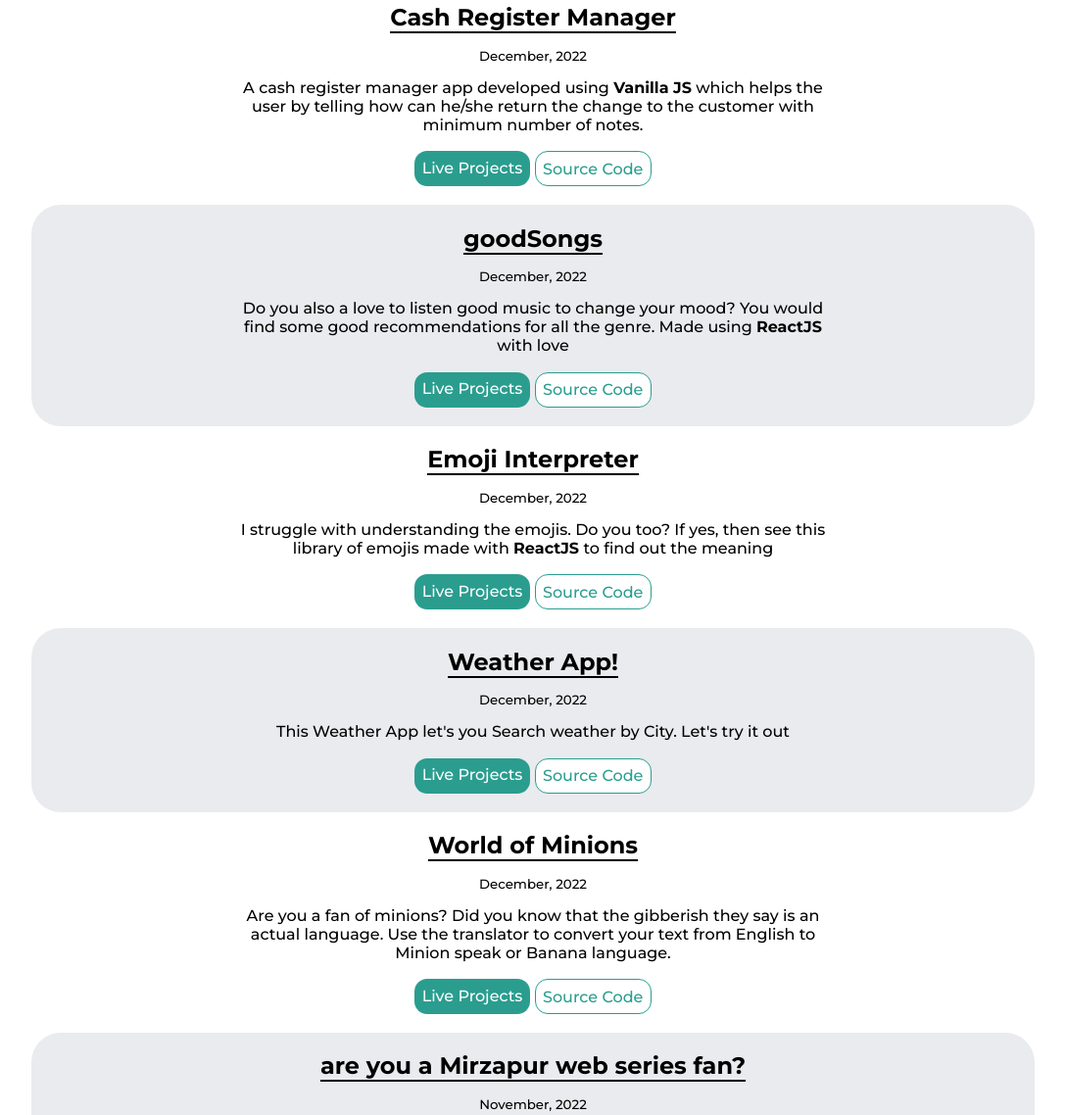
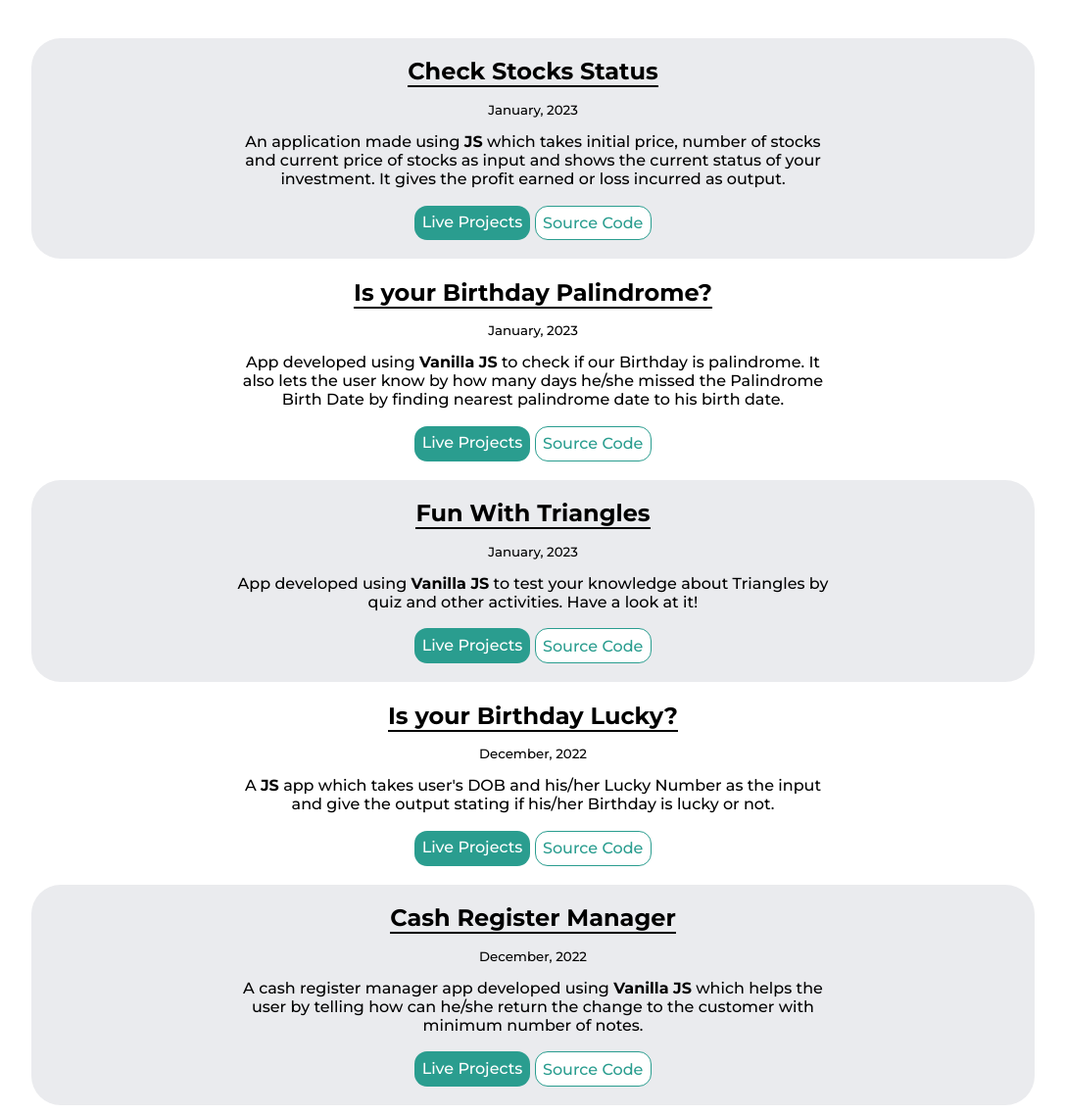
Before and after one commit to Adarsh-Raghuwanshi/Portfolio, a plain HTML site: page projects.html in a window 1280 px wide. Shown: the part 523-1661 px from the top of the page at 98% size, without its empty margins (96-1183 px from the left). Drawn offline with Linux system fonts and the light colour scheme.

Commit message:
add more pojects

```diff
--- a/projects.html
+++ b/projects.html
@@ -20,7 +20,47 @@
         <h1 class="heading">Checkout<span> My Projects</span></h1>
     </header>
 
+    <section class="off-white">
+        <h1>Check Stocks Status</h1>
+        <small>January, 2023</small>
+        <p>An application made using <b>JS</b> which takes initial price, number of stocks and current
+            price of stocks as input and shows the current status of your investment. It gives the profit earned or loss incurred as output.</p>
+        <div>
+            <a href="https://investment-status.netlify.app/" target="_blank" class="project-btn">Live Projects</a>
+            <a href="https://github.com/Adarsh-Raghuwanshi/profit-loss" target="_blank" class="white-btn project-btn">Source Code</a>
+        </div>
+    </section>
     <section>
+        <h1>Is your Birthday Palindrome?</h1>
+        <small>January, 2023</small>
+        <p>App developed using <b>Vanilla JS</b> to check if our Birthday is palindrome. It also lets the user
+            know by how many days he/she missed the Palindrome Birth Date by finding nearest palindrome date to his birth date.</p>
+        <div>
+            <a href="https://checkpalindromedob.netlify.app/" target="_blank" class="project-btn">Live Projects</a>
+            <a href="https://github.com/Adarsh-Raghuwanshi/Birthday-Palindrome" target="_blank" class="white-btn project-btn">Source Code</a>
+        </div>
+    </section>
+    <section  class="off-white">
+        <h1>Fun With Triangles</h1>
+        <small>January, 2023</small>
+        <p>App developed using <b>Vanilla JS</b> to test your knowledge about
+            Triangles by quiz and other activities. Have a look at it!</p>
+        <div>
+            <a href="https://trianglesworld.netlify.app/" target="_blank" class="project-btn">Live Projects</a>
+            <a href="https://github.com/Adarsh-Raghuwanshi/funWithTriangles" target="_blank" class="white-btn project-btn">Source Code</a>
+        </div>
+    </section>
+    <section>
+        <h1>Is your Birthday Lucky?</h1>
+        <small>December, 2022</small>
+        <p>A <b>JS</b> app which takes user's DOB and his/her Lucky Number as the input and
+            give the output stating if his/her Birthday is lucky or not.</p>
+        <div>
+            <a href="https://dobluck.netlify.app/" target="_blank" class="project-btn">Live Projects</a>
+            <a href="https://github.com/Adarsh-Raghuwanshi/birthdayLucky" target="_blank" class="white-btn project-btn">Source Code</a>
+        </div>
+    </section>
+    <section class="off-white">
         <h1>Cash Register Manager</h1>
         <small>December, 2022</small>
         <p>A cash register manager app developed using <b>Vanilla JS</b> which helps the user by telling
@@ -30,7 +70,7 @@
             <a href="https://github.com/Adarsh-Raghuwanshi/Cash-Register" target="_blank" class="white-btn project-btn">Source Code</a>
         </div>
     </section>
-    <section class="off-white">
+    <section>
         <h1>goodSongs</h1>
         <small>December, 2022</small>
         <p>Do you also a love to listen good music to change your mood?
@@ -40,7 +80,7 @@
             <a href="https://github.com/Adarsh-Raghuwanshi/goodSongs" target="_blank" class="white-btn project-btn">Source Code</a>
         </div>
     </section>
-    <section>
+    <section class="off-white">
         <h1>Emoji Interpreter</h1>
         <small>December, 2022</small>
         <p>I struggle with understanding the emojis. Do you too? If yes, then see this
@@ -50,13 +90,22 @@
             <a href="https://github.com/Adarsh-Raghuwanshi/Emojinary" target="_blank" class="white-btn project-btn">Source Code</a>
         </div>
     </section>
-    <section class="off-white">
+    <section>
         <h1>Weather App!</h1>
         <small>December, 2022</small>
         <p>This Weather App let's you Search weather by City. Let's try it out</p>
         <div>
             <a href="https://weatherof-city.netlify.app/" target="_blank" class="project-btn">Live Projects</a>
             <a href="https://github.com/Adarsh-Raghuwanshi/weather-app" target="_blank" class="white-btn project-btn">Source Code</a>
+        </div>
+    </section>
+    <section class="off-white">
+        <h1>Yoda Speaks</h1>
+        <small>December, 2022</small>
+        <p>A fun transalation app developed using <b>Vanilla JS</b> to convert simple English Language to the language which Yoda use to speak.</p>
+        <div>
+            <a href="https://yoda-language.netlify.app/" target="_blank" class="project-btn">Live Projects</a>
+            <a href="https://github.com/Adarsh-Raghuwanshi/yoda-speaks" target="_blank" class="white-btn project-btn">Source Code</a>
         </div>
     </section>
     <section>
--- a/style.css
+++ b/style.css
@@ -123,18 +123,12 @@ li a:hover{
 
 header{
     text-align: center;
-    margin: 5% 0% 0.7% 0%;
+    margin: 5% 0% 4% 0%;
 }
 
 img:first-child{
     width: 28%;
-    margin-bottom: 3%;
-}
-
-.underline{
-    margin-right: 30%;
-    width: 20%;
-    transform: scale(0.8);
+    margin-bottom: 4%;
 }
 
 .heading{
```
Also changed, not shown: index.html (+0 -1 lines).
